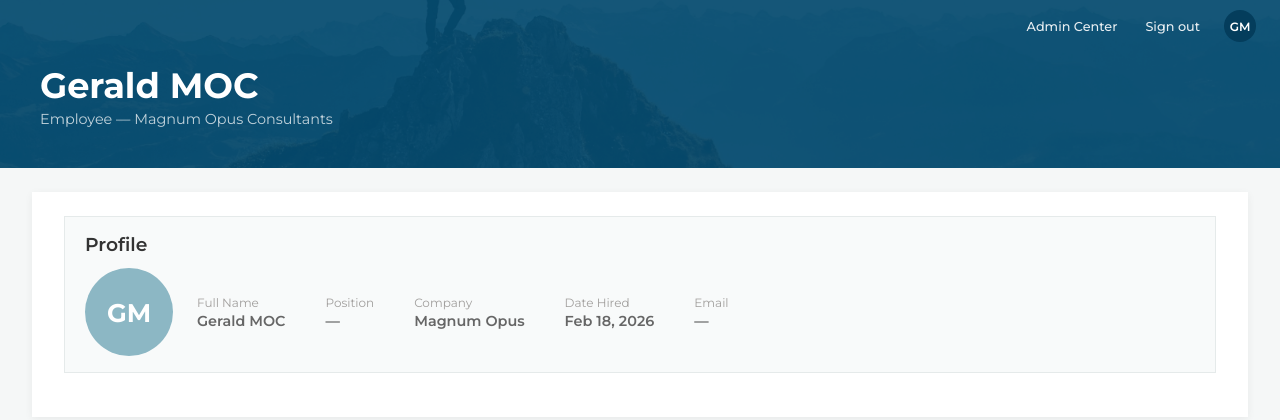
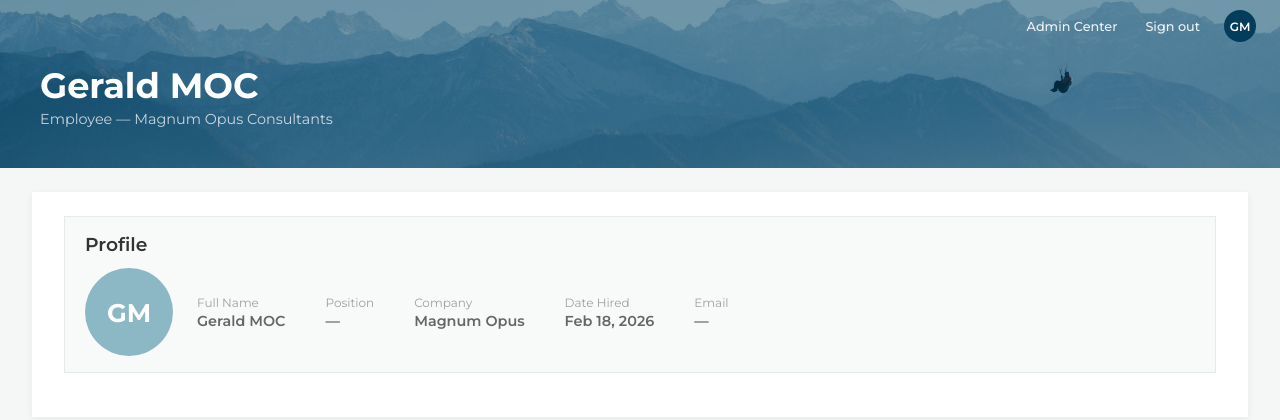
Before and after one commit to MOCDATA-PTY/PulseBoard, a Django app: page /accounts/dashboard/ in a window 1280 px wide. Shown: the top 420 px of the page. Run offline with Django 5.2, Linux system fonts and the light colour scheme; a user stored in the database is signed in; data comes from the database, SQL or seed files in the repository.

Commit message:
Use MOC-Backgrounds-1619 on Magnum Opus dashboard hero
Co-Authored-By: Claude Opus 4.6 <noreply@anthropic.com>

```diff
--- a/templates/accounts/dept_magnum/base.html
+++ b/templates/accounts/dept_magnum/base.html
@@ -45,7 +45,7 @@
         }
 
         .hero {
-            background: #054B70 url("{% static 'images/magnum-opus-hero-banner.png' %}") center/cover no-repeat;
+            background: #054B70 url("{% static 'images/MOC-Backgrounds-1619-x-1080px-HOME.png' %}") center/cover no-repeat;
             padding: 4rem 2rem 2.5rem;
             position: relative;
         }
```
